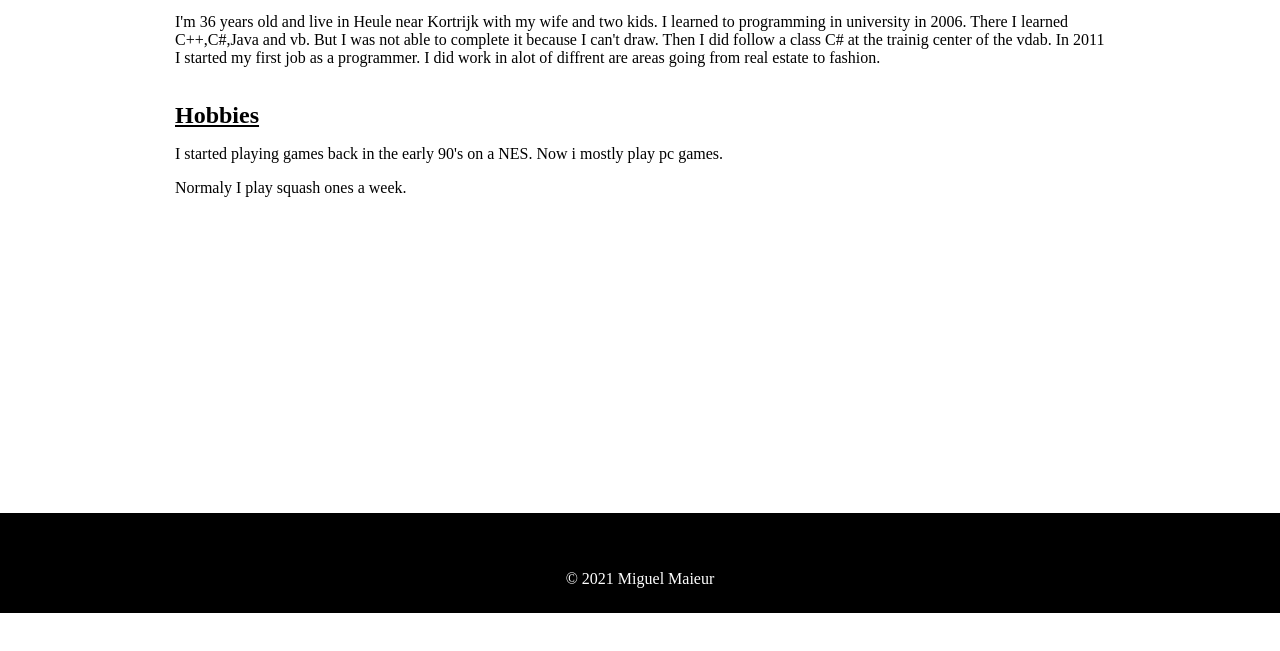
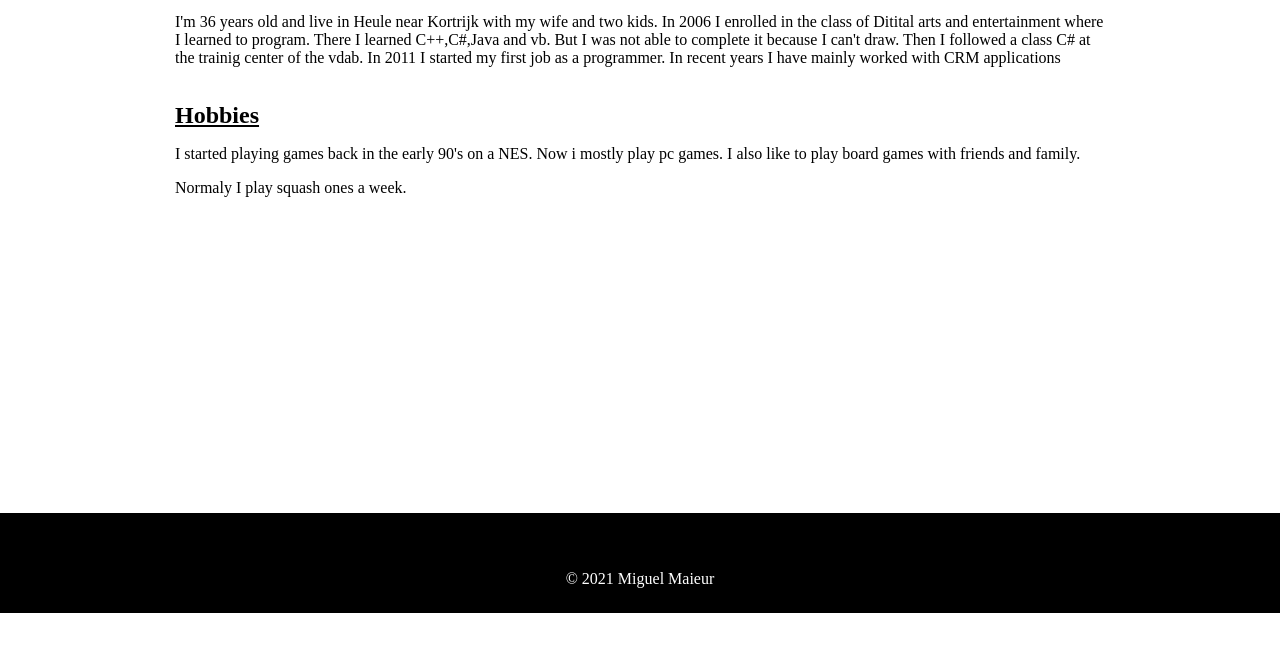
Before and after one commit to MiguelMaieur/MiguelMaieur.github.io, a plain HTML site: page index.html in a window 1280 px wide. Shown: the part 187-838 px from the top of the page. Drawn offline with Linux system fonts and the light colour scheme.

Commit message:
text aangepast

```diff
--- a/index.html
+++ b/index.html
@@ -20,13 +20,13 @@
           <h1 class="underline">About me</h1>
           <article>
               <h2 class="underline">About me</h2>
-              <p>I'm 36 years old and live in Heule near Kortrijk with my wife and two kids. I learned to programming in university in 2006. There I learned C++,C#,Java and vb. But I was not able to complete it because I can't draw.
-              Then I did follow a class C# at the trainig center of the vdab. In 2011 I started my first job as a programmer. I did work in alot of diffrent are areas going from real estate to fashion. </p>
+              <p>I'm 36 years old and live in Heule near Kortrijk with my wife and two kids. In 2006 I enrolled in the class of Ditital arts and entertainment where I learned to program. There I learned C++,C#,Java and vb. But I was not able to complete it because I can't draw.
+              Then I followed a class C# at the trainig center of the vdab. In 2011 I started my first job as a programmer. In recent years I have mainly worked with CRM applications</p>
           </article>
 
           <article>
               <h2 class="underline">Hobbies</h2>
-              <p>I started playing games back in the early 90's on a NES. Now i mostly play pc games.</p>
+              <p>I started playing games back in the early 90's on a NES. Now i mostly play pc games. I also like to play board games with friends and family.</p>
               <p>Normaly I play squash ones a week.<p>
           </article>
         </div>
```
